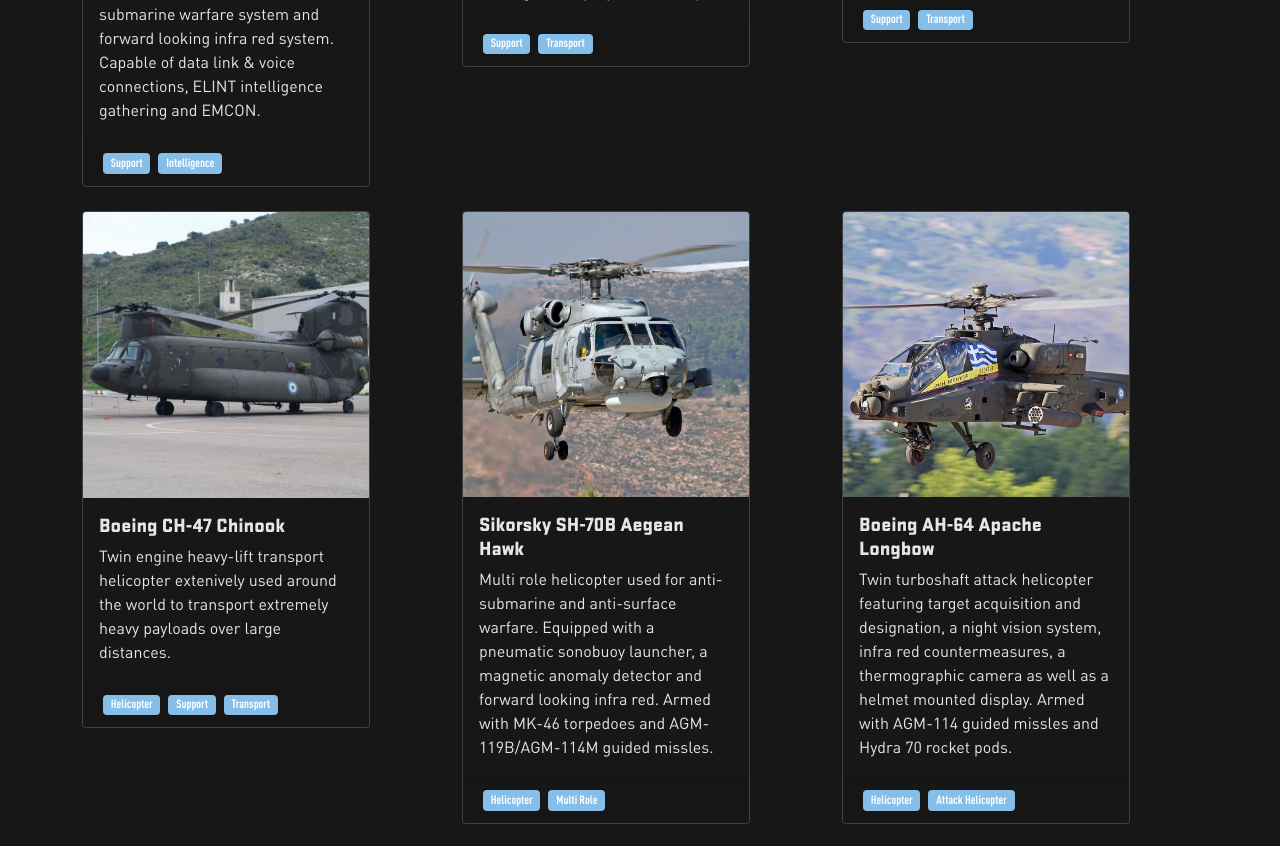
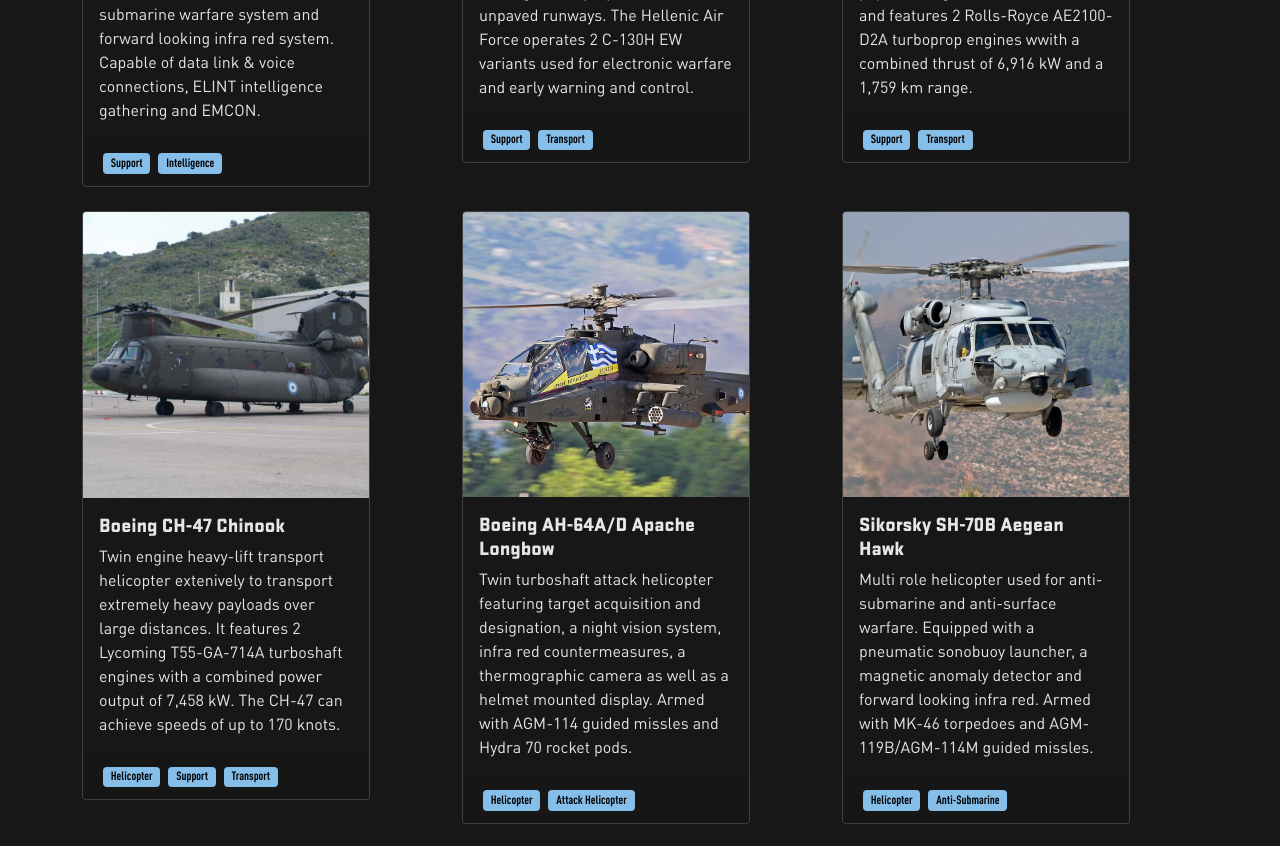
Before and after one commit to dk-raw/haf, a Nuxt app: page /fleet in a window 1280 px wide. Shown: the part 1940-2786 px from the top of the page. Built offline with nearby package versions, Linux system fonts and the light colour scheme.

Commit message:
added more helicopters and updated descriptions

```diff
--- a/assets/site.css
+++ b/assets/site.css
@@ -80,8 +80,9 @@
   font-family: "Stratum";
 }
 
-.bg-primary {
+.badge.bg-primary {
   background-color: hsl(206, 70%, 72%) !important;
+  color: hsl(0, 0%, 0%);
 }
 
 .img-banner {
--- a/pages/fleet.vue
+++ b/pages/fleet.vue
@@ -76,8 +76,8 @@
       </div>
       <div class="col">
         <Card
-          header="Lockheed C-130 Hercules"
-          description="Military transport aircraft capable of transporting heavy payloads over large distances and takeoffs and landings on unprepared runways."
+          header="Lockheed C-130/H Hercules"
+          description="Military transport aircraft capable of transporting heavy payloads over large distances and takeoffs or landings on unprepared and unpaved runways. The Hellenic Air Force operates 2 C-130H EW variants used for electronic warfare and early warning and control."
           imageUrl="c-130.jpg"
           :tags="[{ type: 'Support' }, { type: 'Transport' }]"
         />
@@ -85,7 +85,7 @@
       <div class="col">
         <Card
           header="Alenia C-27J Spartan"
-          description="Military transport aircraft capable of transporting heavy payloads over large distances."
+          description="Military transport aircraft capable of transporting heavy payloads over large distances. It's maximum is payload weight is around 11,6 tons and features 2 Rolls-Royce AE2100-D2A turboprop engines wwith a combined thrust of 6,916 kW and a 1,759 km range."
           imageUrl="c-27j.jpg"
           :tags="[{ type: 'Support' }, { type: 'Transport' }]"
         />
@@ -93,7 +93,7 @@
       <div class="col">
         <Card
           header="Boeing CH-47 Chinook"
-          description="Twin engine heavy-lift transport helicopter extenively used around the world to transport extremely heavy payloads over large distances."
+          description="Twin engine heavy-lift transport helicopter extenively to transport extremely heavy payloads over large distances. It features 2 Lycoming T55-GA-714A turboshaft engines with a combined power output of 7,458 kW. The CH-47 can achieve speeds of up to 170 knots."
           imageUrl="chinook.jpg"
           :tags="[
             { type: 'Helicopter' },
@@ -104,15 +104,7 @@
       </div>
       <div class="col">
         <Card
-          header="Sikorsky SH-70B Aegean Hawk"
-          description="Multi role helicopter used for anti-submarine and anti-surface warfare. Equipped with a pneumatic sonobuoy launcher, a magnetic anomaly detector and forward looking infra red. Armed with MK-46 torpedoes and AGM-119B/AGM-114M guided missles."
-          imageUrl="sh-70.jpg"
-          :tags="[{ type: 'Helicopter' }, { type: 'Multi Role' }]"
-        />
-      </div>
-      <div class="col">
-        <Card
-          header="Boeing AH-64 Apache Longbow"
+          header="Boeing AH-64A/D Apache Longbow"
           description="Twin turboshaft attack helicopter featuring target acquisition and designation, a night vision system, infra red countermeasures, a thermographic camera as well as a helmet mounted display. Armed with AGM-114 guided missles and Hydra 70 rocket pods."
           imageUrl="apache.jpg"
           :tags="[{ type: 'Helicopter' }, { type: 'Attack Helicopter' }]"
@@ -120,8 +112,32 @@
       </div>
       <div class="col">
         <Card
+          header="Sikorsky SH-70B Aegean Hawk"
+          description="Multi role helicopter used for anti-submarine and anti-surface warfare. Equipped with a pneumatic sonobuoy launcher, a magnetic anomaly detector and forward looking infra red. Armed with MK-46 torpedoes and AGM-119B/AGM-114M guided missles."
+          imageUrl="sh-70.jpg"
+          :tags="[{ type: 'Helicopter' }, { type: 'Anti-Submarine' }]"
+        />
+      </div>
+      <div class="col">
+        <Card
+          header="Bell OH-58D Kiowa"
+          description="Armed military helicopter used for observation and reconnaissance over the battlefield. It is armed with Hydra 70 rocket pods and AGM-114 guided missles. The craft is also fitted with a thermal imaging and laser range finder/designator system as well as a passive wire strike protection system."
+          imageUrl="bell-oh58.jpg"
+          :tags="[{ type: 'Helicopter' }, { type: 'Intelligence' }]"
+        />
+      </div>
+      <div class="col">
+        <Card
+          header="NHIndustries NH90 TTH"
+          description="Multi role utility military helicopter primarily used for tactical transport fitted with a full fly-by-wire system, infrared suppression system, wire strike protection system, forward looking infrared, helmet mounted display. The NH90 possesses the lowest radar signature in its class."
+          imageUrl="nh-90.jpg"
+          :tags="[{ type: 'Helicopter' }, { type: 'Multi Role' }]"
+        />
+      </div>
+      <div class="col">
+        <Card
           header="Eurocopter AS332C1 Super Puma"
-          description="Multi role utility helicopter equipped with anti-submarine warfare and anti-surface warfare systems including a sonar and Omera search radar. Greece also operate search and rescue variants of the helicopter."
+          description="Multi role utility helicopter primarily used for combat search and rescue and medical evacuation. The helicopter is equipped with a forward looking infrared, Omera search radar and a sonar system. The Super Puma has a maximum speed of 150 knots."
           imageUrl="super-puma.jpg"
           :tags="[{ type: 'Helicopter' }, { type: 'Multi Role' }]"
         />
@@ -131,11 +147,7 @@
           header="IAI Heron UAV"
           description="Long endurance reconnaissance unmaned aerial vehicle capable of operations of up to 52 hours. Equiped with a airborne ground surveillance, thermographic, COMINT and ELINT systems while capable of target acquisition and artillery guidance."
           imageUrl="iai-heron.jpg"
-          :tags="[
-            { type: 'UAV' },
-            { type: 'Support' },
-            { type: 'Intelligence' },
-          ]"
+          :tags="[{ type: 'UAV' }, { type: 'Intelligence' }]"
         />
       </div>
       <div class="col">
@@ -195,6 +207,11 @@
         />
       </div>
     </div>
+    <hr />
+    <p class="lead text-muted">
+      *this list includes equipment belonging to the Hellenic Navy and Hellenic
+      Army
+    </p>
   </div>
 </template>
 
```
Also changed, not shown: assets/images/bell-oh58.jpg (added), assets/images/nh-90.jpg (added).
